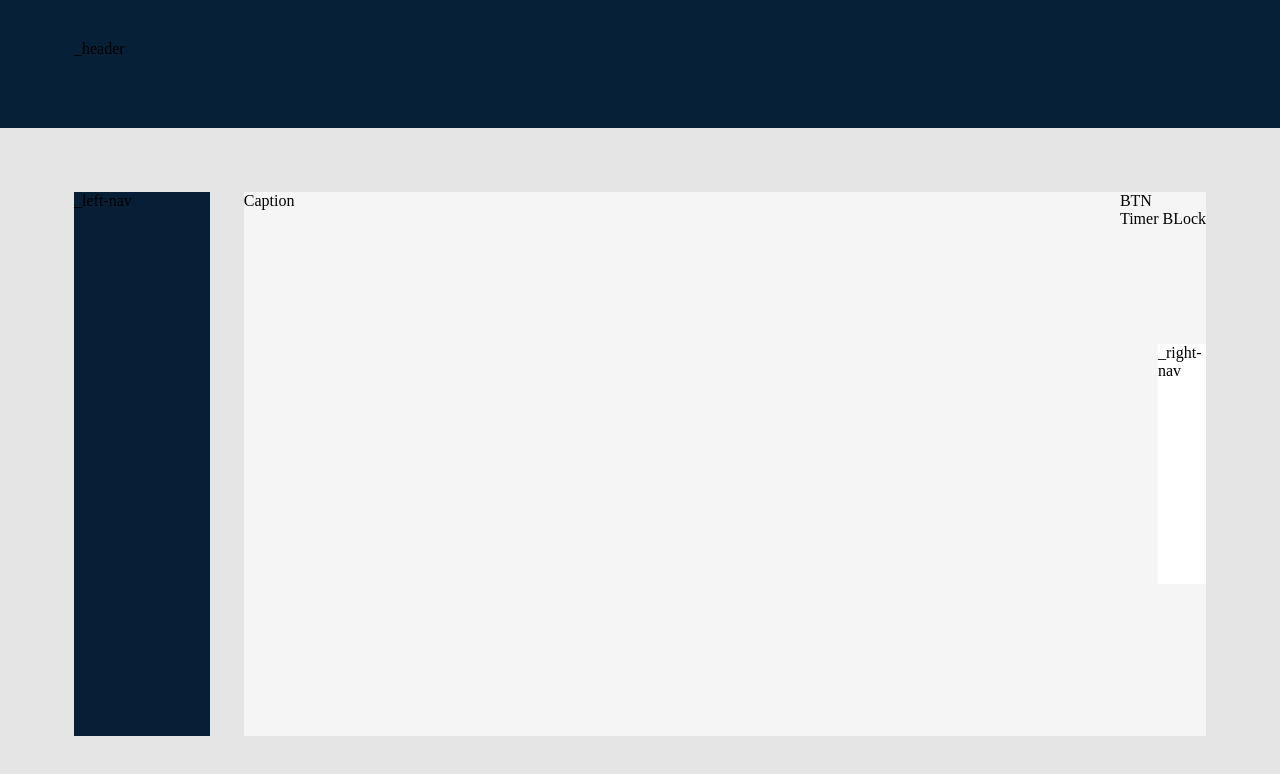
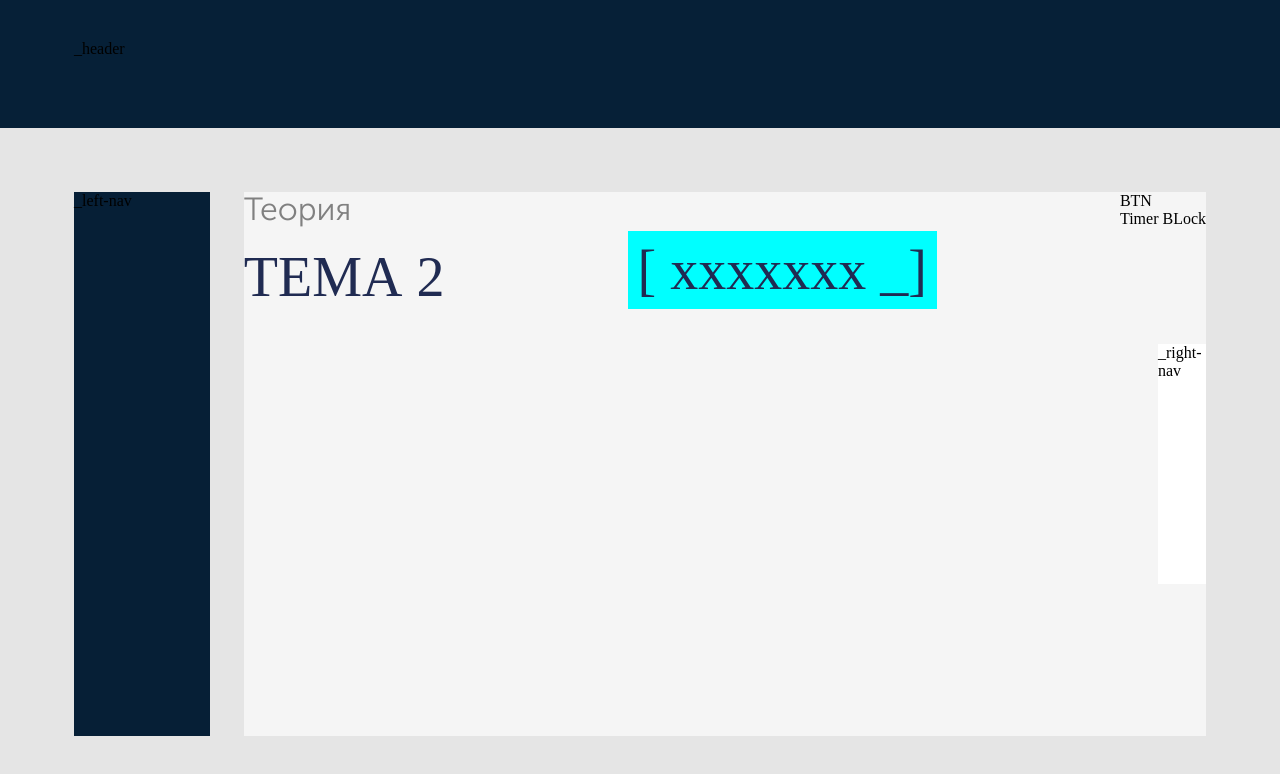
Before and after one commit to VovaMelnyk/LMS, a website: page gulp/src/index.html in a window 1280 px wide. Drawn offline with nearby package versions, Linux system fonts and the light colour scheme; files that its build step writes are made by us from their sources.

Commit message:
add header-caption-block to material modul, and correct class in header-material.html file

```diff
--- a/gulp/src/html/header-material/caption-block.html
+++ b/gulp/src/html/header-material/caption-block.html
@@ -1 +1,12 @@
-Caption
+<div class="m_caption__left-items">
+    <div class="m_caption__title">
+        Теория
+    </div>
+    <div class="m_caption__number m_caption_footer-text">
+        ТЕМА 2
+    </div>
+</div>
+
+<div class="m_caption__name m_caption_footer-text">
+    [ ххххххх _]
+</div>
--- a/gulp/src/html/header-material/header-material.html
+++ b/gulp/src/html/header-material/header-material.html
@@ -1,6 +1,6 @@
-<div class="temporary-block">
+<div class="m_header-line">
 //= caption-block.html
-<div class="temporary-child">
+<div class="m_header-line__items">
     //= btn-test.html
     //= timer-block.html
 </div>
--- a/gulp/src/scss/headerMaterial/caption-block.scss
+++ b/gulp/src/scss/headerMaterial/caption-block.scss
@@ -0,0 +1,21 @@
+@import "../var";
+
+.m_caption{
+    &__title{
+        font-family: 'Museo Sans Cyrl W03 300';
+        font-weight: 400;
+        font-size: 32px;
+        color: $light-text;
+    }
+    &_footer-text{
+        margin-top: 18px;
+        font-size: 56px;
+        color: $dark-text;
+    }
+    &__name{
+        align-self: flex-end;
+        padding: 7px 10px;
+        background: $cyan;
+    }
+
+}
--- a/gulp/src/scss/headerMaterial/header-material.scss
+++ b/gulp/src/scss/headerMaterial/header-material.scss
@@ -2,10 +2,7 @@
 @import 'test-btn';
 @import 'timer-block';
 
-.temporary-block{
+.m_header-line{
     display: flex;
     justify-content: space-between;
 }
-.temporary-child{
-
-}
```
